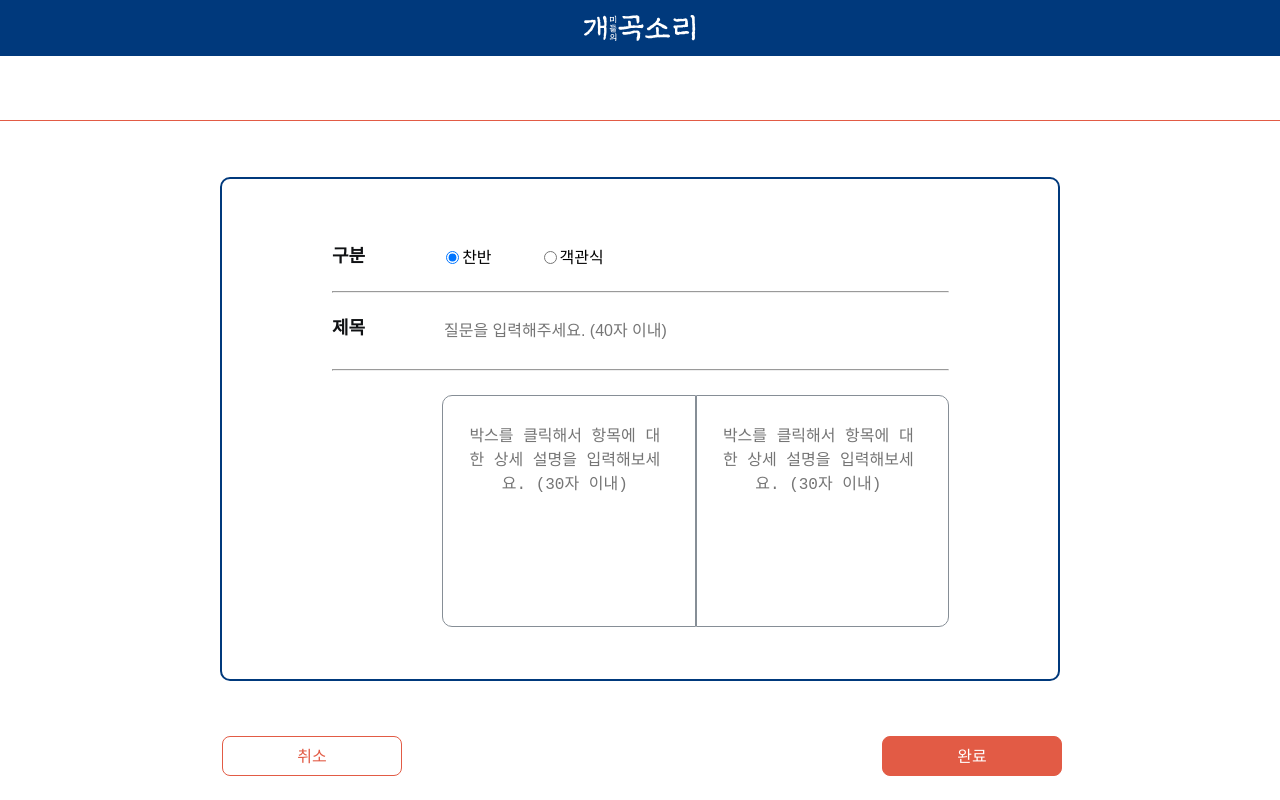
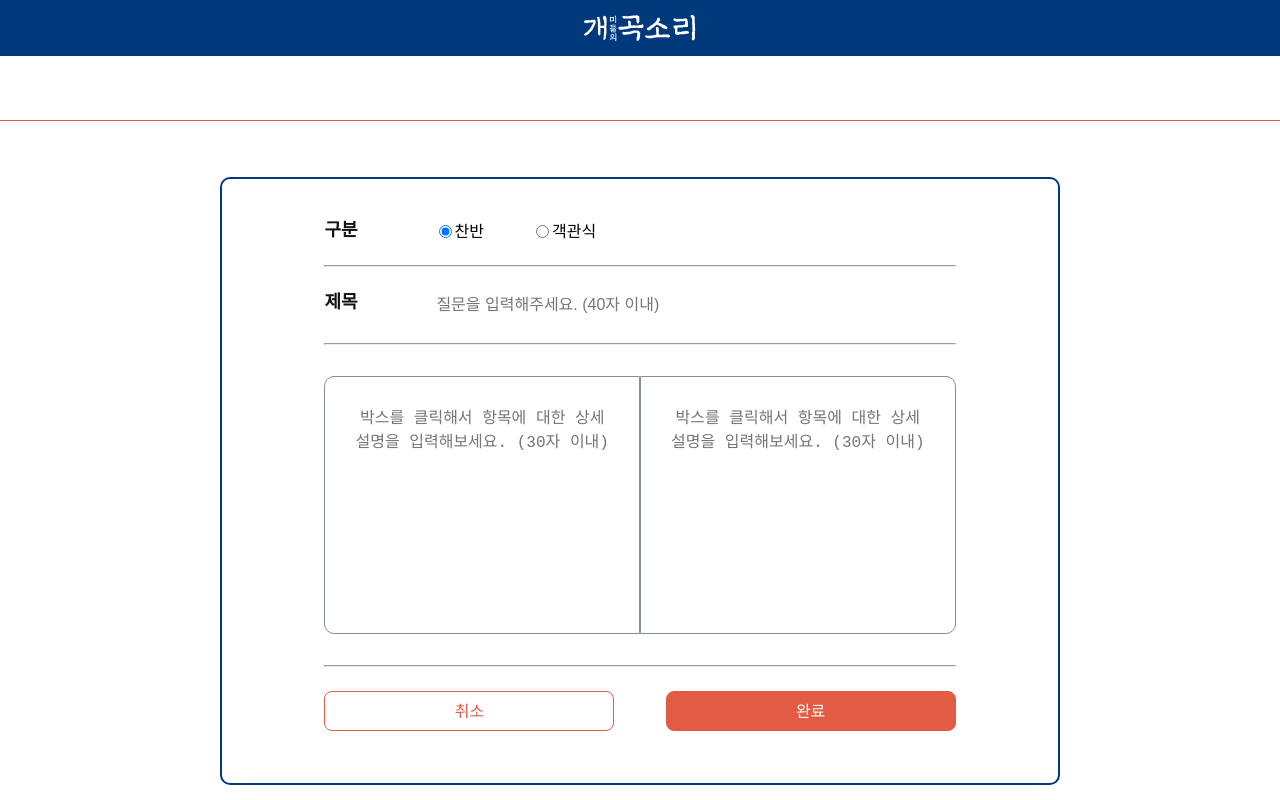
Before and after one commit to gabmin/Front-End, a React (Create React App) app: page /write in a window 1280 px wide. Shown: the top 800 px of the page. Built offline with nearby package versions, Linux system fonts and the light colour scheme; no server answers.

Commit message:
[edit] either 수정페이지 CSS 수정

```diff
--- a/src/components/EitherCompleteCard.js
+++ b/src/components/EitherCompleteCard.js
@@ -55,9 +55,9 @@ const EitherCompleteCard = props => {
     if (voteCntA === 0 && voteCntB === 0) {
       setPercent(50);
     } else if (voteCntA === 0) {
+      setPercent(0);
+    } else if (voteCntB === 0) {
       setPercent(100);
-    } else if (voteCntB === 0) {
-      setPercent(0);
     } else {
       let calPercent = (voteCntA / (voteCntA + voteCntB)) * 100;
       setPercent(Math.round(calPercent));
@@ -244,22 +244,22 @@ const TotalCntDiv = styled.div`
 `;
 const EitherProgress = styled.div`
   margin: 24px auto 0px auto;
-  border: 2px solid #00397c;
   border-radius: 6px;
   width: 100%;
-  height: 32px;
+  height: 6px;
 `;
 const HightLight = styled.div`
   background-color: #dfdfdf;
   transition: 1s;
   width: ${props => props.width};
-  height: 32px;
+  height: 6px;
   border-radius: 5px;
 `;
 const ProgressLabel = styled.div`
   width: 480px;
   position: absolute;
   color: #00397c;
+  margin-top: 6px;
   font-size: 12px;
   display: flex;
   justify-content: space-between;
--- a/src/components/EitherWrite.js
+++ b/src/components/EitherWrite.js
@@ -69,7 +69,6 @@ const EitherWrite = props => {
         />
       </Title>
       <hr />
-
       <EitherButtonGrid>
         <EitherButtonA>
           <ButtonInput
@@ -86,6 +85,7 @@ const EitherWrite = props => {
           />
         </EitherButtonB>
       </EitherButtonGrid>
+      <hr />
       <OptionButtonGrid>
         <CancleButton onClick={onClickCancle}>취소</CancleButton>
         <CheckButton onClick={onClickSave}>완료</CheckButton>
@@ -94,10 +94,11 @@ const EitherWrite = props => {
   );
 };
 const Container = styled.div`
-  max-width: 1920px;
-  max-height: 392px;
+  width: 100%;
+  height: 100%;
   hr {
     margin: 0px;
+    border-color: #eeeeee;
   }
 `;
 const Title = styled.div`
@@ -129,41 +130,39 @@ const EitherButtonGrid = styled.div`
   align-items: center;
 `;
 const EitherButtonA = styled.div`
-  width: 256px;
-  height: 206px;
+  width: 310.5px;
+  height: 232px;
   border: 1px solid #868e96;
-  margin: 24px 0px 64px 110px;
+  margin: 24px 0px 24px 0px;
   border-radius: 10px 0px 0px 10px;
-  padding: 24px 32px 0px 24px;
+  padding: 24px 24px 0px 24px;
 `;
 const EitherButtonB = styled.div`
-  width: 256px;
-  height: 206px;
+  width: 310.5px;
+  height: 232px;
   border: 1px solid #868e96;
-  margin: 24px 0px 64px 0px;
+  margin: 24px 0px 24px 0px;
   border-radius: 0px 10px 10px 0px;
-  padding: 24px 32px 0px 24px;
+  padding: 24px 24px 0px 24px;
 `;
 const ButtonInput = styled.textarea`
   border: none;
   outline: none;
   width: 100%;
-  height: 80%;
+  height: 100%;
   font-size: 16px;
   text-align: center;
   resize: none;
   box-sizing: border-box;
+  padding: 3px;
 `;
 const OptionButtonGrid = styled.div`
-  width: 840px;
-  position: absolute;
+  width: 100%;
   display: flex;
   justify-content: space-between;
-  transform: translateX(-110px);
-  margin-top: 45px;
 `;
 const CancleButton = styled.button`
-  width: 180px;
+  width: 290px;
   height: 40px;
   border: 1px solid #e25b45;
   border-radius: 8px;
@@ -171,6 +170,7 @@ const CancleButton = styled.button`
   color: #e25b45;
   font-size: 16px;
   line-height: 23px;
+  margin-top: 24px;
   cursor: pointer;
   &:hover {
     background-color: #e25b45;
@@ -178,7 +178,7 @@ const CancleButton = styled.button`
   }
 `;
 const CheckButton = styled.button`
-  width: 180px;
+  width: 290px;
   height: 40px;
   border: 1px solid #e25b45;
   border-radius: 8px;
@@ -186,6 +186,7 @@ const CheckButton = styled.button`
   color: #ffffff;
   font-size: 16px;
   line-height: 23px;
+  margin-top: 24px;
   cursor: pointer;
   &:hover {
     background-color: #ffffff;
--- a/src/pages/CardWrite.js
+++ b/src/pages/CardWrite.js
@@ -82,18 +82,17 @@ const CardWrite = () => {
 };
 
 const Wrap = styled.div`
-  width: 100%;
-  height: 760px;
+  min-width: 100%;
+  max-width: 840px;
   margin: auto;
 `;
 const ContentBox = styled.div`
   border: 2px solid #00397c;
-  width: 840px;
-  height: 504px;
+  max-width: 840px;
   box-sizing: border-box;
-  margin: 56px auto 0px auto;
+  margin: 56px auto 50px auto;
   border-radius: 10px;
-  padding: 64px 109px 64px 110px;
+  padding: 3% 8% 4% 8%;
 `;
 const Index = styled.div`
   display: flex;
--- a/src/pages/EitherEdit.js
+++ b/src/pages/EitherEdit.js
@@ -71,15 +71,9 @@ const EitherEdit = props => {
   const editedDate = moment().format("YYYY-MM-DD HH:mm:ss");
 
   //뒤로가기
-  const onClickBack = useCallback(() => {
+  const onClickCancle = useCallback(() => {
     history.push("/either");
   });
-
-  //목록으로가기
-  const onClickIndex = useCallback(() => {
-    history.push("/");
-  });
-
   //radio 버튼
   const EitherRadioBtn = () => {
     if (eitherState === true) {
@@ -108,68 +102,68 @@ const EitherEdit = props => {
   return (
     <>
       <Wrap>
-        <ButtonGrid>
-          <button onClick={onClickBack}>{"<"} 뒤로가기</button>
-          <button onClick={onClickIndex}>목록</button>
-        </ButtonGrid>
         <ContentBox>
           <Index>
-            <h4 style={{ width: "30px" }}>구분</h4>
+            <p>구분</p>
             <div style={{ display: "flex" }}>
-              <RadioButton>
+              <RadioBtnWarpperE>
                 <input
+                  name="write"
                   type="radio"
                   id="either"
-                  checked={true}
+                  checked={eitherState}
                   onChange={EitherRadioBtn}
+                  disabled
                 />
-                <label htmlFor="either">찬반</label>
-              </RadioButton>
-              <RadioButton>
+                <label>찬반</label>
+              </RadioBtnWarpperE>
+              <RadioBtnWarpperM>
                 <input
+                  name="write"
                   type="radio"
                   id="multi"
-                  checked={false}
+                  checked={multiState}
                   onChange={MultiRadioBtn}
+                  disabled
                 />
-                <label htmlFor="multi">객관식</label>
-              </RadioButton>
+                <label>객관식</label>
+              </RadioBtnWarpperM>
             </div>
           </Index>
+          <Container>
             <hr />
             <Title>
-            <h4 style={{ width: "30px" }}>제목</h4>
+              <p>제목</p>
               <Input
                 type="text"
-              placeholder="질문을 입력해주세요."
+                placeholder="질문을 입력해주세요. (40자 이내)"
                 value={title}
                 onChange={onChangeTitle}
               />
             </Title>
             <hr />
-          <VoteBox>
             <EitherButtonGrid>
-              <EitherButton>
-                <h1 style={{ marginTop: "70px" }}>O</h1>
+              <EitherButtonA>
                 <ButtonInput
-                  placeholder="해당 항목의 상세설명이 필요하면 적어주세요"
+                  placeholder="박스를 클릭해서 항목에 대한 상세 설명을 입력해보세요. (30자 이내)"
                   value={contentA}
                   onChange={onChangeContentA}
                 />
-              </EitherButton>
-              <EitherButton>
-                <h1 style={{ marginTop: "70px" }}>X</h1>
+              </EitherButtonA>
+              <EitherButtonB>
                 <ButtonInput
-                  placeholder="해당 항목의 상세설명이 필요하면 적어주세요"
+                  placeholder="박스를 클릭해서 항목에 대한 상세 설명을 입력해보세요. (30자 이내)"
                   value={contentB}
                   onChange={onChangeContentB}
                 />
-              </EitherButton>
+              </EitherButtonB>
             </EitherButtonGrid>
-            <div>
-              <button onClick={onClickEdit}>수정하기</button>
-            </div>
-          </VoteBox>
+            <hr />
+            <OptionButtonGrid>
+              <CancleButton onClick={onClickCancle}>취소</CancleButton>
+              <CheckButton onClick={onClickEdit}>완료</CheckButton>
+            </OptionButtonGrid>
+          </Container>
         </ContentBox>
       </Wrap>
     </>
@@ -177,76 +171,142 @@ const EitherEdit = props => {
 };
 
 const Wrap = styled.div`
-  width: 80%;
-  height: 100%;
-  margin: 50px auto;
+  min-width: 100%;
+  max-width: 840px;
+  margin: auto;
 `;
-const ButtonGrid = styled.div`
-  width: 100%;
-  margin: 10px 0px;
+const ContentBox = styled.div`
+  border: 2px solid #00397c;
+  width: 840px;
+  box-sizing: border-box;
+  margin: 56px auto 50px auto;
+  border-radius: 10px;
+  padding: 64px 109px 64px 110px;
+`;
+const Index = styled.div`
   display: flex;
-  justify-content: space-between;
+  p {
+    font-size: 18px;
+    color: #101214;
+    font-weight: bold;
+    line-height: 26px;
+    margin: 0px;
+  }
+  margin: 0px 0px 22px 0px;
 `;
-
-const ContentBox = styled.div`
-  border: 1px solid black;
+const RadioBtnWarpperE = styled.div`
+  display: flex;
+  margin: 0px 0px 0px 76px;
+  align-items: center;
+  label {
+    font-size: 16px;
+  }
+`;
+const RadioBtnWarpperM = styled.div`
+  display: flex;
+  margin: 0px 0px 0px 47px;
+  align-items: center;
+  label {
+    font-size: 16px;
+  }
+`;
+const Container = styled.div`
   width: 100%;
   height: 100%;
-  padding: 1em;
-  box-sizing: border-box;
+  hr {
+    margin: 0px;
+    border-color: #eeeeee;
+  }
 `;
-const RadioButton = styled.div`
-  width: 70px;
+const Title = styled.div`
   display: flex;
-  margin: 0px 0px 0px 60px;
-  align-items: center;
+  p {
+    width: 34px;
+    font-size: 18px;
+    font-weight: bold;
+    line-height: 26px;
+    color: #101214;
+    margin: 0px;
+    margin: 22px 76px 28px 0px;
+  }
 `;
-
-const Index = styled.div`
-  margin: 10px;
-  display: flex;
-`;
-
-const Title = styled.div`
-  margin: 10px;
-  display: flex;
-`;
-
 const Input = styled.input`
-  width: 100%;
-  margin: 15px 0px 15px 30px;
+  width: 80%;
   border: none;
   outline: none;
-  font-size: 18px;
+  line-height: 22px;
+  font-size: 16px;
+  font-weight: 300;
 `;
-
-const VoteBox = styled.div`
-  width: 100%;
-  height: 400px;
-`;
-
 const EitherButtonGrid = styled.div`
   width: 100%;
-  height: 100%;
   margin: auto;
   display: flex;
   justify-content: center;
   align-items: center;
 `;
-
-const EitherButton = styled.div`
-  width: 40%;
-  height: 60%;
-  border: 1px solid black;
-  text-align: center;
-  align-content: center;
+const EitherButtonA = styled.div`
+  width: 310.5px;
+  height: 232px;
+  border: 1px solid #868e96;
+  margin: 24px 0px 24px 0px;
+  border-radius: 10px 0px 0px 10px;
+  padding: 24px 24px 0px 24px;
 `;
-
-const ButtonInput = styled.input`
+const EitherButtonB = styled.div`
+  width: 310.5px;
+  height: 232px;
+  border: 1px solid #868e96;
+  margin: 24px 0px 24px 0px;
+  border-radius: 0px 10px 10px 0px;
+  padding: 24px 24px 0px 24px;
+`;
+const ButtonInput = styled.textarea`
   border: none;
   outline: none;
-  width: 80%;
+  width: 100%;
+  height: 100%;
+  font-size: 16px;
   text-align: center;
+  resize: none;
+  box-sizing: border-box;
+  padding: 3px;
 `;
-
+const OptionButtonGrid = styled.div`
+  width: 100%;
+  display: flex;
+  justify-content: space-between;
+`;
+const CancleButton = styled.button`
+  width: 290px;
+  height: 40px;
+  border: 1px solid #e25b45;
+  border-radius: 8px;
+  background-color: #ffffff;
+  color: #e25b45;
+  font-size: 16px;
+  line-height: 23px;
+  cursor: pointer;
+  margin-top: 24px;
+  &:hover {
+    background-color: #e25b45;
+    color: #ffffff;
+  }
+`;
+const CheckButton = styled.button`
+  width: 290px;
+  height: 40px;
+  border: 1px solid #e25b45;
+  border-radius: 8px;
+  background-color: #e25b45;
+  color: #ffffff;
+  font-size: 16px;
+  line-height: 23px;
+  cursor: pointer;
+  margin-top: 24px;
+  &:hover {
+    background-color: #ffffff;
+    color: #e25b45;
+  }
+`;
 export default EitherEdit;
```
Lines whose indentation alone changed are shown as unchanged.
